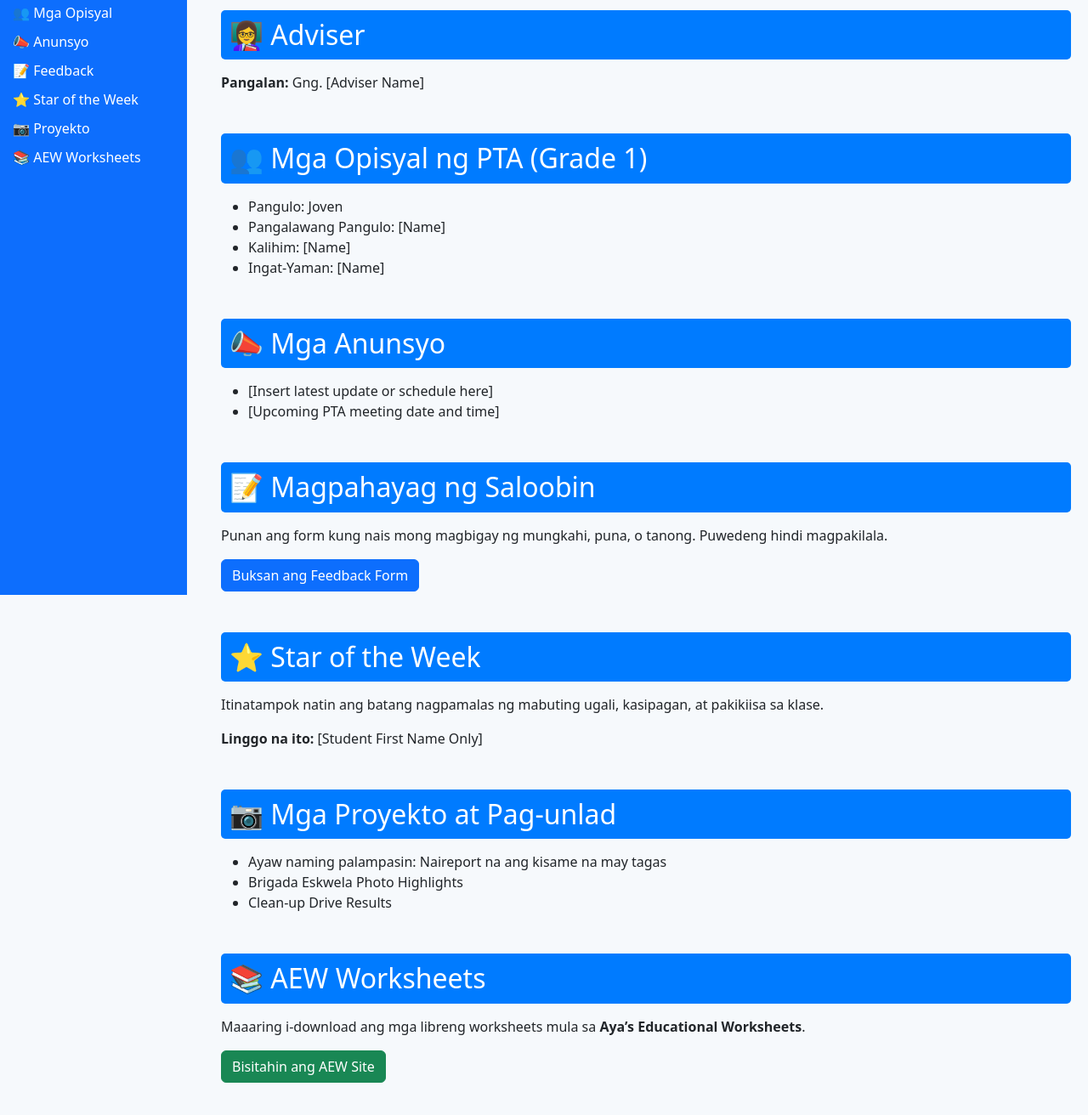
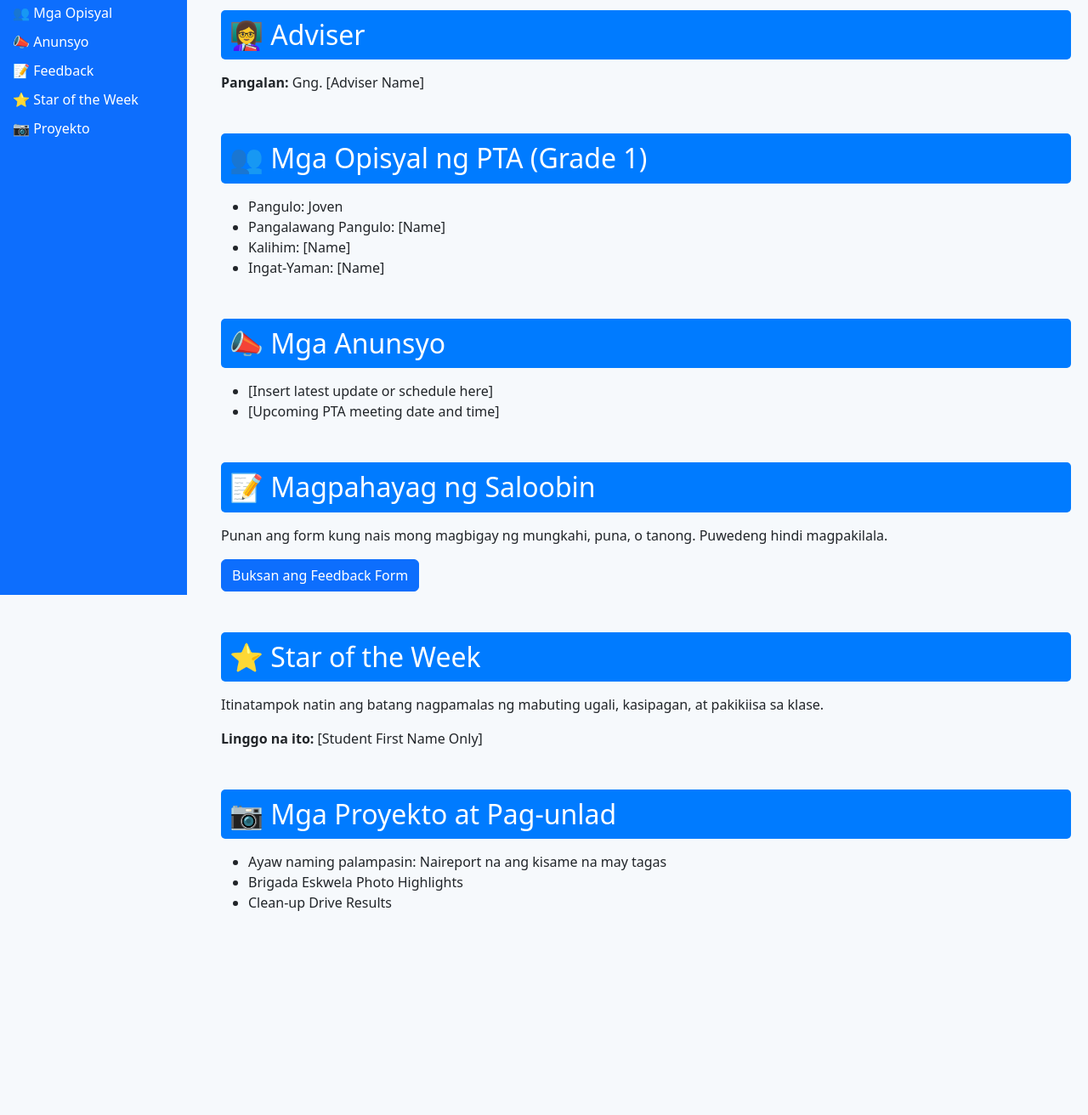
Before and after one commit to tumbletech/1-camiawebsite, a plain HTML site: page index.html in a window 1280 px wide. Shown: the part 100-1412 px from the top of the page at 85% size. After the commit the page ends 1262 px from the top, so only its background shows below. Drawn offline with nearby package versions, Linux system fonts and the light colour scheme.

Commit message:
Add files via upload

```diff
--- a/index.html
+++ b/index.html
@@ -53,7 +53,6 @@
     <a href="#feedback">📝 Feedback</a>
     <a href="#star">⭐ Star of the Week</a>
     <a href="#projects">📷 Proyekto</a>
-    <a href="#worksheets">📚 AEW Worksheets</a>
   </div>
 
   <div class="main-content">
@@ -103,11 +102,6 @@
       </ul>
     </div>
 
-    <div id="worksheets" class="mb-5">
-      <h2 class="section-title">📚 AEW Worksheets</h2>
-      <p>Maaaring i-download ang mga libreng worksheets mula sa <strong>Aya’s Educational Worksheets</strong>.</p>
-      <a href="https://ayaseducationalworksheets.com" class="btn btn-success" target="_blank">Bisitahin ang AEW Site</a>
-    </div>
   </div>
 </body>
 </html>
```
